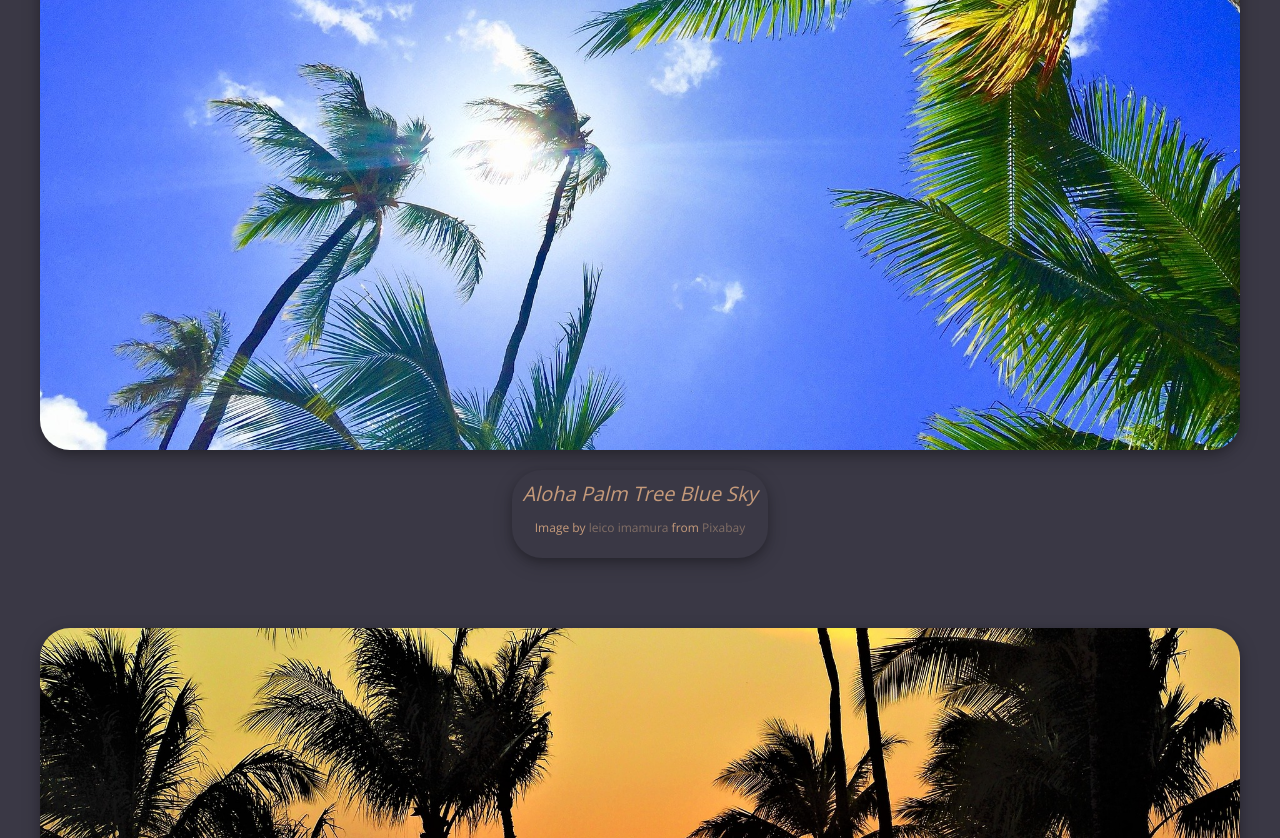
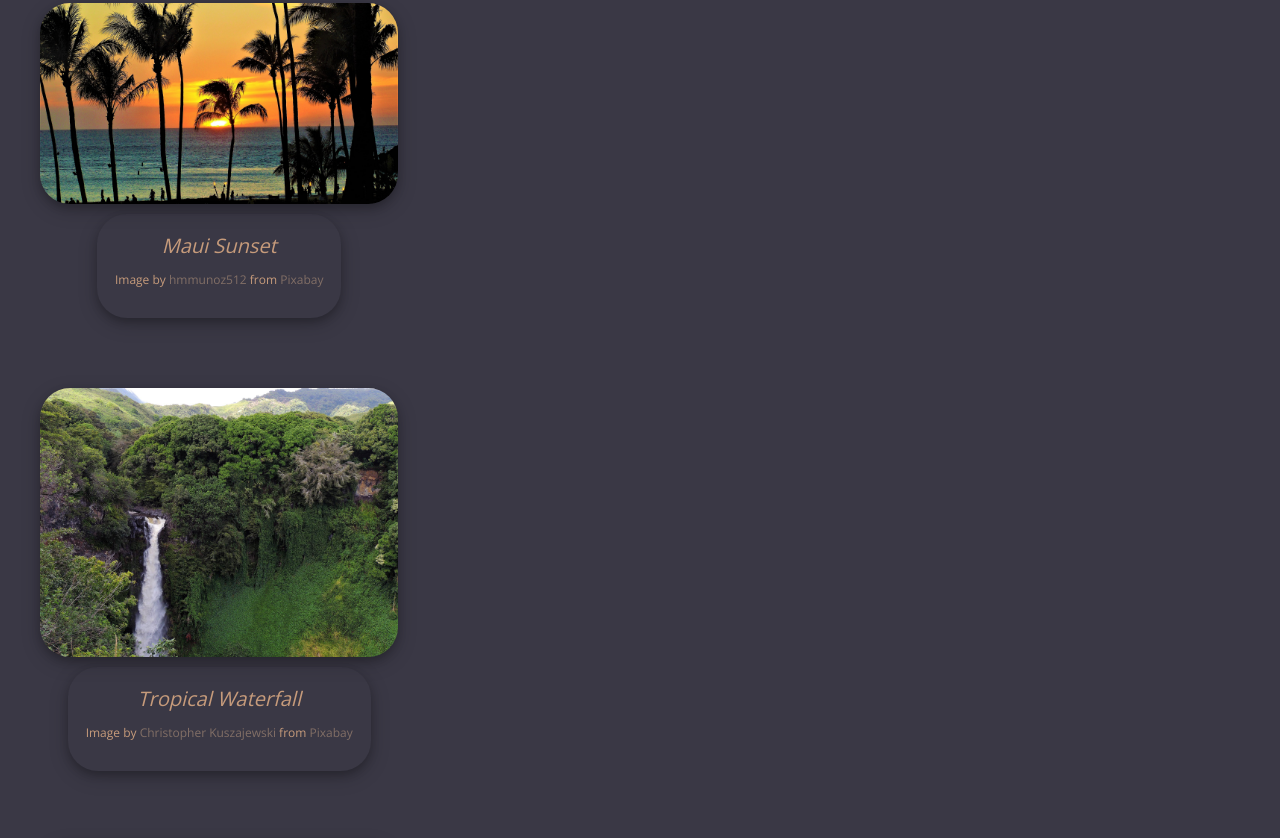
Before and after one commit to CSF2223/imagegallery-VanalstyneElla, a plain HTML site: page index.html in a window 1280 px wide. Shown: the part 650-1488 px from the top of the page. Drawn offline with nearby package versions, Linux system fonts and the light colour scheme.

Commit message:
complete Through 2.11

```diff
--- a/index.html
+++ b/index.html
@@ -37,7 +37,7 @@
             <div class = "imageCard">
          <img src="assets/hawaii-410128_1920.jpg" alt="Aloha Palm Tree Blue Sky" >
          <div class ="cardText">
-             <cite> Maui Sunset</cite>
+             <cite> Tropical Waterfall</cite>
              <p>Image by <a href="https://pixabay.com/users/kuszapro-369349/?utm_source=link-attribution&amp;utm_medium=referral&amp;utm_campaign=image&amp;utm_content=410128">Christopher Kuszajewski</a> from <a href="https://pixabay.com/?utm_source=link-attribution&amp;utm_medium=referral&amp;utm_campaign=image&amp;utm_content=410128">Pixabay</a></p>
             </div> <!-- Close "cardText" class -->
          </div> <!-- Close "ImageCard" class 3 -->
--- a/style.css
+++ b/style.css
@@ -67,13 +67,32 @@ body {
          color: #826F66;
      }
 
-
+     /*imageCard:hover {
+         transform: scale(1.1);
+     }
+     */
 
      .cardText {
          color: #C69B7B;
+         background: transparent;
          text-align: center;
-         padding: 1rem;
+         padding: 1.8rem;
          border-radius: 30px;
-         margin-top: 2rem;
+         margin-top: 1rem;
          box-shadow: 0 4px 8px 0 rgba(0, 0, 0, 0.2), 0 6px 20px 0 rgba(0, 0, 0, 0.19);
      }
+
+
+
+     @media (min-width: 768px){
+         .gallery{
+             display: flex;
+             flex-direction: row;
+             justify-content: space-evenly;
+             flex-wrap: wrap;
+         }
+
+         .imageCard{
+             max-width: 28%
+         }
+     }
```
